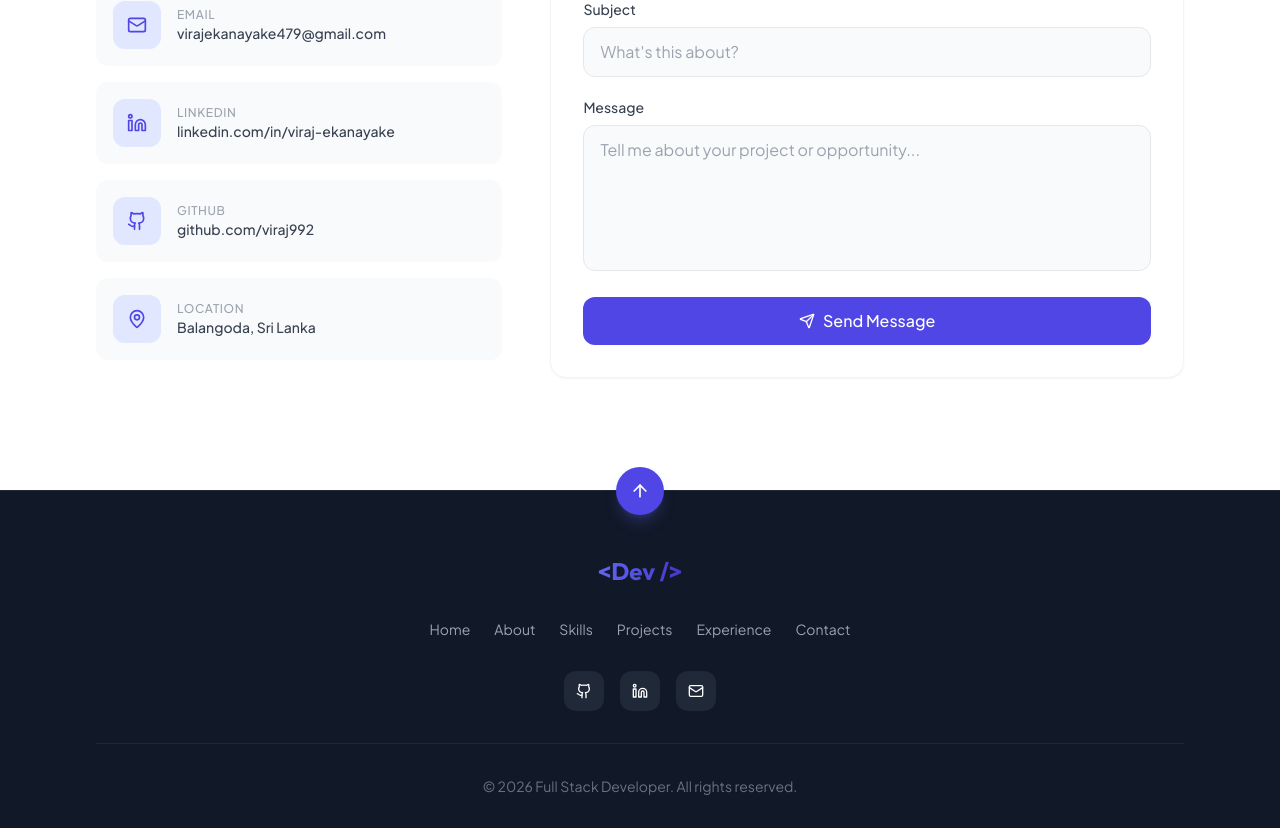
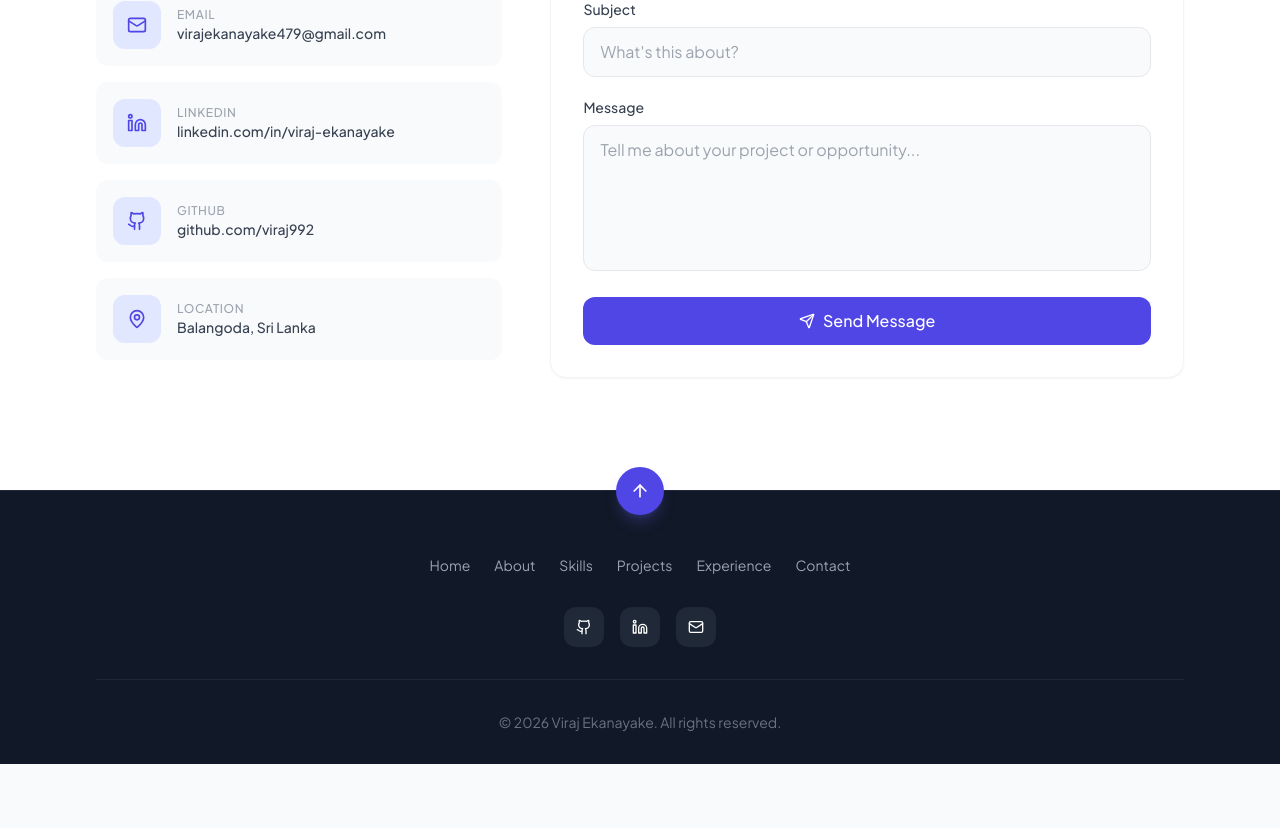
Before and after one commit to viraj992/My-Portfolio, a React (Vite) app: page / in a window 1280 px wide. Shown: the part 5834-6662 px from the top of the page. After the commit the page ends 6598 px from the top, so only its background shows below. Built offline with nearby package versions, Linux system fonts and the light colour scheme.

Commit message:
remove unwanted things

```diff
--- a/src/components/Footer.tsx
+++ b/src/components/Footer.tsx
@@ -26,10 +26,7 @@ export default function Footer() {
 
       <div className="section-container pt-16 pb-8">
         <div className="flex flex-col items-center gap-8">
-          {/* Logo */}
-          <a href="#home" onClick={(e) => { e.preventDefault(); scrollToTop(); }} className="font-display text-2xl font-bold gradient-text">
-            &lt;Dev /&gt;
-          </a>
+
 
           {/* Quick nav */}
           <div className="flex flex-wrap items-center justify-center gap-6">
@@ -69,7 +66,7 @@ export default function Footer() {
 
           {/* Copyright */}
           <div className="flex flex-col sm:flex-row items-center gap-2 text-sm text-gray-500">
-            <span>© {new Date().getFullYear()} Full Stack Developer. All rights reserved.</span>
+            <span>© {new Date().getFullYear()} Viraj Ekanayake. All rights reserved.</span>
 
 
           </div>
```
